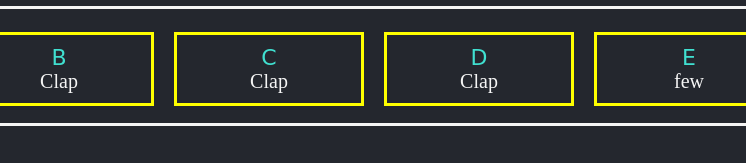
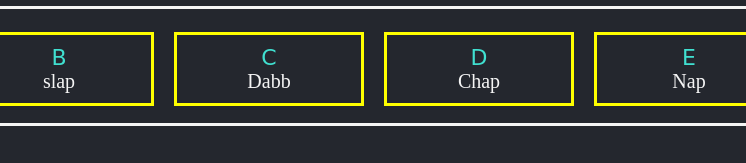
Before and after one commit to Amaan-KAS/Rock-Paper-Scissor, a plain HTML site: page index.html in a window 1280 px wide. Shown: the part 1044-1207 px from the top of the page, 266-1012 px from the left. Drawn offline with Linux system fonts and the light colour scheme.

Commit message:
drumstick sound change

```diff
--- a/index.html
+++ b/index.html
@@ -52,22 +52,22 @@
 
     <div onclick="KS(b)"  class="drumkit" id="b">
       <p  id="letters">B</p>
-      <span id="sounds">Clap</span>
+      <span id="sounds">slap</span>
     </div>
 
     <div onclick=KS(c) class="drumkit" id="c">
       <p id="letters">C</p>
-      <span id="sounds">Clap</span>
+      <span id="sounds">Dabb</span>
     </div>
 
     <div class="drumkit" onclick=KS(d) id="d">
       <p id="letters">D</p>
-      <span id="sounds">Clap</span>
+      <span id="sounds">Chap</span>
     </div>
 
     <div onclick=KS(e) class="drumkit" id="e">
       <p id="letters">E</p>
-      <span id="sounds">few</span>
+      <span id="sounds">Nap</span>
     </div>
 
     <div onclick=KS(f) class="drumkit" id="f">
```
